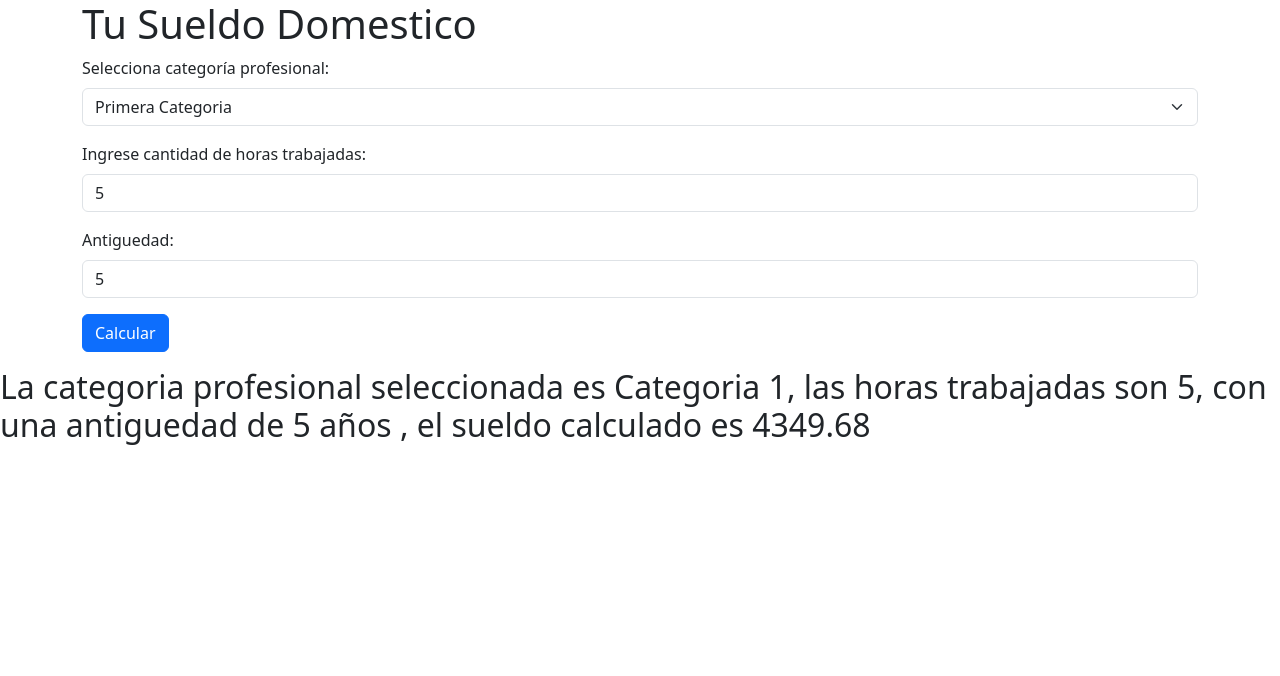
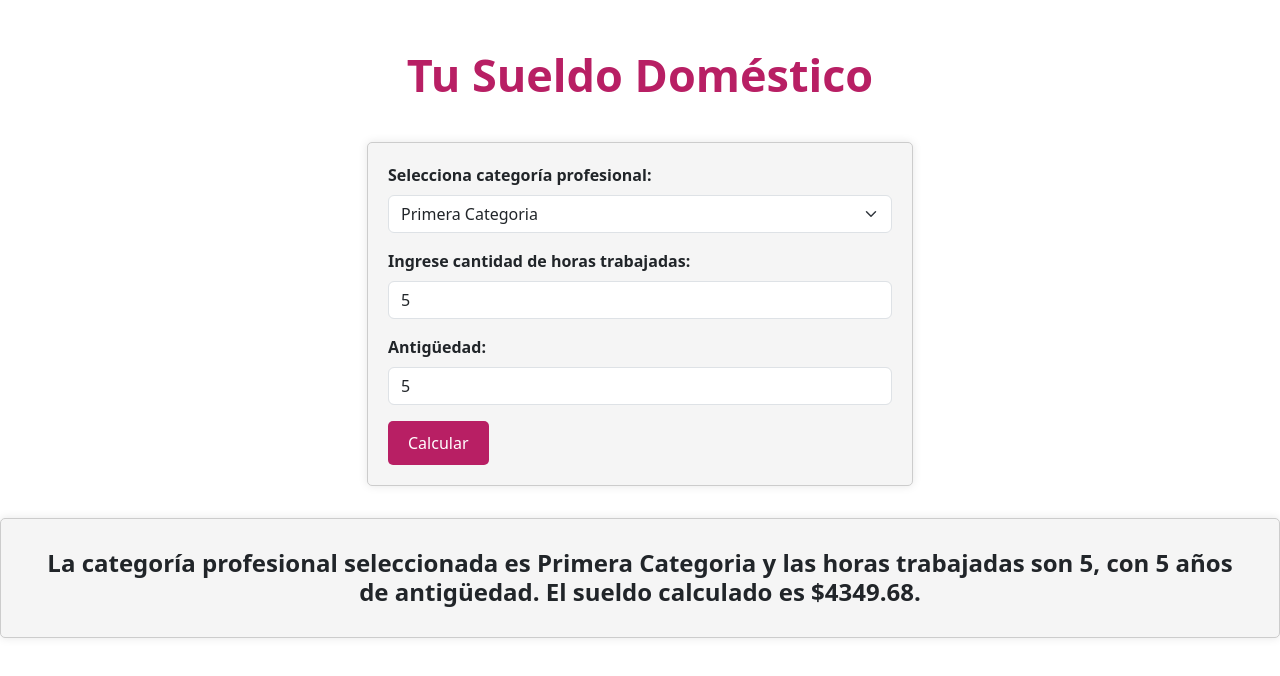
Before and after one commit to amaliavirano/MiSueldoDomestico-javascript, a plain HTML site: page index.html in a window 1280 px wide. Both pictures are taken after typing "5", "5" into the empty fields and a click on the button "Calcular". Drawn offline with nearby package versions, Linux system fonts and the light colour scheme.

Commit message:
nuevas modificaciones

```diff
--- /dev/null
+++ b/data/domesticas.json
@@ -0,0 +1,28 @@
+
+[
+  {
+    "categoria": "Primera Categoria",
+    "descripcion": "Tareas de supervisión",
+    "sueldo": 159074
+  },
+  {
+    "categoria": "Segunda Categoria",
+    "descripcion": "Tareas específicas",
+    "sueldo": 147788.50
+  },
+  {
+    "categoria": "Tercera Categoria",
+    "descripcion": "Tareas como casera",
+    "sueldo": 144191.5
+  },
+  {
+    "categoria": "Cuarta Categoria",
+    "descripcion": "Tareas de cuidado de personas",
+    "sueldo": 144191.5
+  },
+  {
+    "categoria": "Quinta Categoria",
+    "descripcion": "Tareas generales",
+    "sueldo": 129670
+  }
+]
--- a/index.html
+++ b/index.html
@@ -1,49 +1,46 @@
 <!DOCTYPE html>
 <html lang="en">
-
 <head>
     <meta charset="UTF-8">
     <meta name="viewport" content="width=device-width, initial-scale=1.0">
-    <title>Tu SueldoDomestico</title>
+    <title>Tu Sueldo Doméstico</title>
     <link href="https://cdn.jsdelivr.net/npm/bootstrap@5.3.2/dist/css/bootstrap.min.css" rel="stylesheet"
         integrity="sha384-T3c6CoIi6uLrA9TneNEoa7RxnatzjcDSCmG1MXxSR1GAsXEV/Dwwykc2MPK8M2HN" crossorigin="anonymous">
+        <link href="/sass/style.css" rel="stylesheet">
     <script src="https://cdn.jsdelivr.net/npm/bootstrap@5.3.2/dist/js/bootstrap.bundle.min.js"
         integrity="sha384-C6RzsynM9kWDrMNeT87bh95OGNyZPhcTNXj1NW7RuBCsyN/o0jlpcV8Qyq46cDfL"
         crossorigin="anonymous"></script>
     <script src="js/main.js"></script>
 </head>
-
 <body>
-
-    <div class="container">
-        <h1>Tu Sueldo Domestico</h1>
+    <div class="container mt-5">
+        <h1 class="text-center">Tu Sueldo Doméstico</h1>
+        <div class="row">
+            <div class="col-md-6 offset-md-3">
                 <form id="sueldoForm">
                     <div class="mb-3">
                         <label for="opcionSelect" class="form-label">Selecciona categoría profesional:</label>
                         <select class="form-select" id="opcionSelect">
-                    <option value="Categoria 1">Primera Categoria</option>
-                    <option value="Categoria 2">Segunda Categoria</option>
-                    <option value="Categoria 3">Tercera Categoria</option>
-                    <option value="Categoria 4">Cuarta Categoria</option>
-                    <option value="Categoria 5">Quinta Categoria</option>
+                            <option value="Primera Categoria">Primera Categoria</option>
+                            <option value="Segunda Categoria">Segunda Categoria</option>
+                            <option value="Tercera Categoria">Tercera Categoria</option>
+                            <option value="Cuarta Categoria">Cuarta Categoria</option>
+                            <option value="Quinta Categoria">Quinta Categoria</option>
                         </select>
                     </div>
                     <div class="mb-3">
-                <label for="HorasTrabajadas" class="form-label">Ingrese cantidad de horas trabajadas:</label>
+                        <label for="horasTrabajadas" class="form-label">Ingrese cantidad de horas trabajadas:</label>
                         <input type="number" class="form-control" id="horasTrabajadas" required>
                     </div>
                     <div class="mb-3">
-                <label for="antiguedad" class="form-label">Antiguedad:</label>
+                        <label for="antiguedad" class="form-label">Antigüedad:</label>
                         <input type="number" class="form-control" id="antiguedad" required>
                     </div>
-
-            <button type="submit" onclick="obtenerValorSeleccionado()" class="btn btn-primary"
-                id="miBoton">Calcular</button>
+                    <button type="button" onclick="obtenerValorSeleccionado()">Calcular</button>
                 </form>
                 <div id="resultado" class="mt-3"></div>
             </div>
-
-
+        </div>
+    </div>
 </body>
-
 </html>
--- a/js/main.js
+++ b/js/main.js
@@ -1,45 +1,44 @@
-
-const empleadasDomesticas = [
-    { categoria: "Primera Categoria", Descripcion: "tareas de supervisión", Sueldo: 159074 },
-    { categoria: "Segunda Categoria", Descripcion: "tareas específicas", Sueldo: 147788.50 },
-    { categoria: "Tercera Categoria", Descripcion: "tareas como casera", Sueldo: 144191.5 },
-    { categoria: "Cuarta Categoria", Descripcion: "tareas de cuidado de personas", Sueldo: 144191.5 },
-    { categoria: "Quinta Categoria", Descripcion: "tareas generales", Sueldo: 129670 },
-];
-/* for (let i = 0; i < empleadasDomesticas.length; i++) {
-    console.log(`categoria: ${empleadasDomesticas[i].categoria}, descripcion: ${empleadasDomesticas[i].Descripcion},sueldo: ${empleadasDomesticas[i].Sueldo} `);
-} */
-
-
-function obtenerValorSeleccionado() {
-    let sueldoBase;
+async function obtenerValorSeleccionado() {
     let categoria = document.getElementById("opcionSelect").value;
     let horasTrabajadas = Number(document.getElementById("horasTrabajadas").value);
     let antiguedad = Number(document.getElementById("antiguedad").value);
 
-    if (categoria == "Categoria 1") {
-        sueldoBase = (empleadasDomesticas[0].Sueldo / 192) * horasTrabajadas;
-
-    } else if (categoria == "Categoria 2") {
-        sueldoBase = (empleadasDomesticas[1].Sueldo / 192) * horasTrabajadas;
-
-    } else if (categoria == "Categoria 3") {
-        sueldoBase = (empleadasDomesticas[2].Sueldo / 192) * horasTrabajadas;
-
-    } else if (categoria == "Categoria 4") {
-        sueldoBase = (empleadasDomesticas[3].Sueldo / 192) * horasTrabajadas;
-
-    } else if (categoria == "Categoria 5") {
-        sueldoBase = (empleadasDomesticas[4].Sueldo / 192) * horasTrabajadas;
-
+    try {
+        const response = await fetch('data/domesticas.json');
+        if (!response.ok) {
+            throw new Error(`Error al obtener los datos: ${response.status}`);
         }
 
+        const data = await response.json();
+        const categoriaData = data.find(item => item.categoria === categoria);
+
+        /* console.log("Valor de la categoría seleccionada: " + categoria);
+        console.log("Datos del archivo JSON: ", data); */
+
+        if (!categoriaData) {
+            console.error("Categoría no encontrada en el archivo JSON.");
+            return;
+        }
+
+        let sueldoBase = (categoriaData.sueldo / 192) * horasTrabajadas;
         let resultado = sueldoBase * (1 + antiguedad / 100);
 
-    console.log("La categoria profesional seleccionada es " + categoria + ", las horas trabajadas son " + horasTrabajadas + ", con una antiguedad de " + antiguedad + " años , el sueldo calculado es " + resultado.toFixed(2));
+        let antiguedadText = (antiguedad === 0) ? "sin antigüedad" : (antiguedad === 1) ? "con 1 año de antigüedad" : `con ${antiguedad} años de antigüedad`;
+
+        console.log(`La categoría profesional seleccionada es ${categoria} y las horas trabajadas son ${horasTrabajadas}, ${antiguedadText}. El sueldo calculado es $${resultado.toFixed(2)}.`);
+
         let h2 = document.createElement("h2");
-    h2.textContent = "La categoria profesional seleccionada es " + categoria + ", las horas trabajadas son " + horasTrabajadas + ", con una antiguedad de " + antiguedad + " años , el sueldo calculado es " + resultado.toFixed(2);
-    ;
+        h2.textContent = `La categoría profesional seleccionada es ${categoria} y las horas trabajadas son ${horasTrabajadas}, ${antiguedadText}. El sueldo calculado es $${resultado.toFixed(2)}.`;
+
+
+        h2.classList.add("mt-3", "fw-bold", "resultado");
+
+
+        let resultadoDiv = document.getElementsByClassName("resultado");
+        if (resultadoDiv.length > 0) {
+            resultadoDiv[0].remove();
+        }
+
 
         document.body.appendChild(h2);
 
@@ -50,27 +49,16 @@ function obtenerValorSeleccionado() {
             sueldocalculado: resultado,
         }
         let CalculoSueldoJSON = JSON.stringify(CalculoSueldo);
-
         localStorage.setItem("sueldo calculado", CalculoSueldoJSON);
-
 
         let datosJSON = localStorage.getItem("sueldo calculado");
         let datos = JSON.parse(datosJSON);
-    console.log(datos.categoria);
+        /* console.log(datos.categoria);
         console.log(datos.horastrabajadas);
         console.log(datos.antiguedad);
-    console.log(datos.sueldocalculado);
+        console.log(datos.sueldocalculado); */
+
+    } catch (error) {
+        console.error("Error al obtener los datos: " + error.message);
     }
-
-
-
-document.addEventListener("DOMContentLoaded", function () {
-
-    const boton = document.getElementById("miBoton");
-
-
-    boton.addEventListener("click", function (event) {
-        event.preventDefault();
-
-    });
-})
+}
--- a/sass/style.scss
+++ b/sass/style.scss
@@ -0,0 +1,67 @@
+h1 {
+    font-size: 45px;
+    font-weight: bold;
+    text-align: center;
+    color: #b81f64;
+    margin-bottom: 40px;
+}
+
+
+form {
+    background-color: #f5f5f5;
+    padding: 20px;
+    border: 1px solid #ccc;
+    border-radius: 5px;
+    box-shadow: 0 0 10px rgba(0, 0, 0, 0.1);
+}
+
+label {
+    font-weight: bold;
+}
+
+
+input {
+    width: 100%;
+    padding: 10px;
+    border: 1px solid #ccc;
+    border-radius: 5px;
+    margin-bottom: 10px;
+}
+
+
+button {
+    background-color: #b81f64;
+    color: #fff;
+    padding: 10px 20px;
+    border: none;
+    border-radius: 5px;
+    cursor: pointer;
+    transition: background-color 0.3s;
+}
+
+button:hover {
+    background-color: #68163b;
+}
+
+
+.resultado {
+    background-color: #f5f5f5;
+    padding: 30px;
+    border: 1px solid #ccc;
+    border-radius: 5px;
+    box-shadow: 0 0 10px rgba(0, 0, 0, 0.1);
+    margin-top: 20px;
+    text-align: center;
+    font-size: 3vh;
+}
+
+
+
+
+select {
+    width: 100%;
+    padding: 10px;
+    border: 1px solid #ccc;
+    border-radius: 5px;
+    margin-bottom: 10px;
+}
```
Also changed, not shown: sass/style.css, 1 other file. Lines whose indentation alone changed are shown as unchanged.
